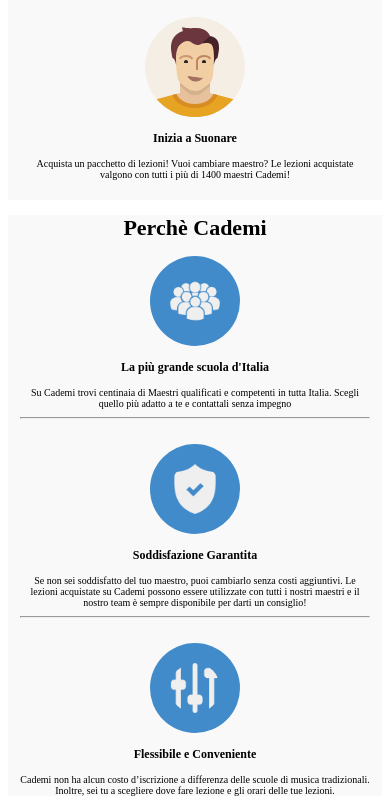
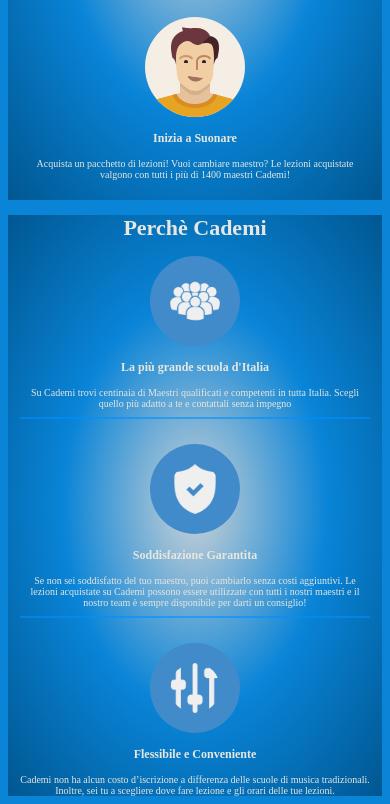
Before and after one commit to Danilo91Colloca/html-css-resp-wannabe, a plain HTML site: page bonus-wannabe/index.html in a window 390 px wide. Shown: the part 822-1626 px from the top of the page. Drawn offline with Linux system fonts and the light colour scheme.

Commit message:
modifica  colori per versione mobile di piccole dimensioni

```diff
--- a/bonus-wannabe/index.html
+++ b/bonus-wannabe/index.html
@@ -1,3 +1,5 @@
+<!-- HTML BONUS -->
+
 <!DOCTYPE html>
 <html>
   <head>
@@ -23,7 +25,7 @@
       </div>
     </div>
 
-    <div id="steps" class="container grey">
+    <div id="steps" class="container grey blue">
       <div class="row">
         <h1>Come Funziona</h1>
         <div class="left">
@@ -44,7 +46,7 @@
       </div>
     </div>
 
-    <div id="why" class="container grey">
+    <div id="why" class="container grey blue">
       <div class="row">
         <h1>Perchè Cademi</h1>
         <div class="first">
--- a/bonus-wannabe/style.css
+++ b/bonus-wannabe/style.css
@@ -1,3 +1,6 @@
+
+/* CSS BONUS */
+
 .row {
   width: 992px;
   margin-left: auto;
@@ -64,6 +67,7 @@
   background-color: #f9f9f9;
 }
 
+
 img {
   height: 200px;
 }
@@ -80,6 +84,8 @@
 
   body {
     font-size: 10px;
+    color: #e7e7e0;
+    background-color: #0984d7;
   }
 
   /* blocco lezioni e steps posti in verticale */
@@ -137,6 +143,21 @@
   #why > .row  hr {
     margin-top: 8px;
     margin-bottom: 25px;
+    border: 0.1px solid transparent;
+    background-color: #008fff;
+    opacity: 0.6;
+  }
+
+  .container{    /* dando min-width al container non si rompe se si scende sotto ai 350px*/
+    min-width: 350px;
+  }
+
+  .container.grey {
+    background-color: none;
+  }
+
+  .container.blue {
+    background-image: radial-gradient(#ccd2d6, #0984d7, #005791 );
   }
 
 }
```
